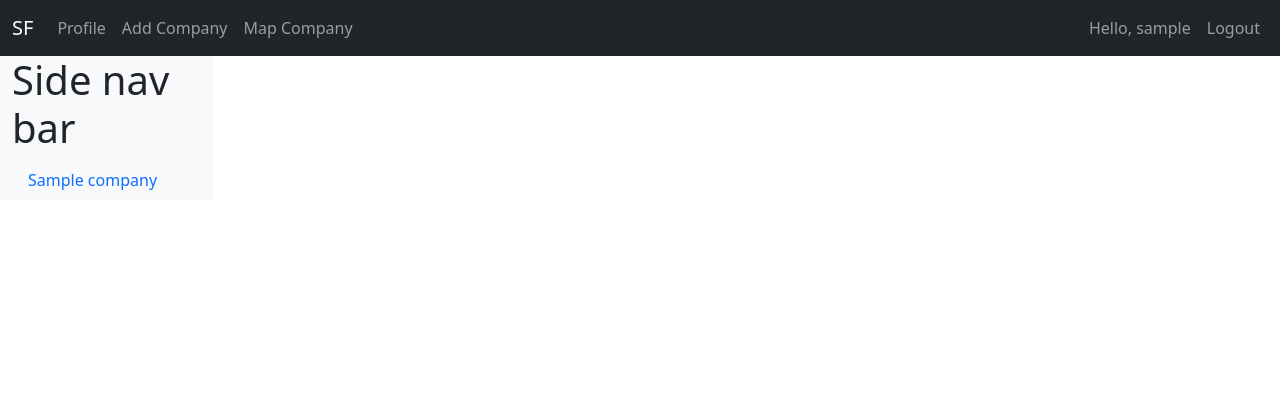
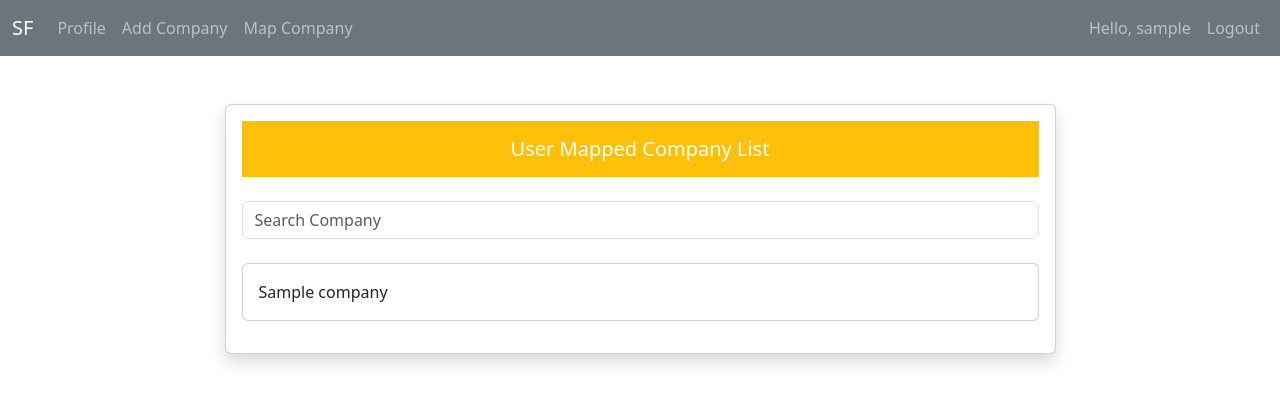
Before and after one commit to edwincamirtharaj/sfcy, a Django app: page /accounts/profile/ in a window 1280 px wide. Shown: the top 404 px of the page. Run offline with Django 5.2, Linux system fonts and the light colour scheme; a user stored in the database is signed in; tables that the repository leaves empty hold one stand-in row (values such as "Sample post").

Commit message:
Profile Completed

```diff
--- a/sfproject/company/templates/company/user_mapping.html
+++ b/sfproject/company/templates/company/user_mapping.html
@@ -36,7 +36,7 @@
 
 
             <div class="form-group mb-4">
-                <input type="text" class = "form-control" name="pan_number" placeholder="PAN Number" autocomplete="pan_number" spellcheck="false" data-ms-editor="true" maxlength="10" required="" id="id_pan_number">
+                <input type="text" class = "form-control" name="pan_number" placeholder="Company PAN Number" autocomplete="pan_number" spellcheck="false" data-ms-editor="true" maxlength="10" required="" id="id_pan_number">
             </div>
 
 
--- a/sfproject/templates/account/profile.html
+++ b/sfproject/templates/account/profile.html
@@ -2,7 +2,7 @@
 
 {% block content %}
 {% if company_names %}
-    <nav class="navbar navbar-expand-lg navbar-dark bg-dark">
+<nav class="navbar navbar-expand-lg navbar-dark bg-secondary">
   <div class="container-fluid">
     <a class="navbar-brand" href="#">SF</a>
     <button class="navbar-toggler" type="button" data-bs-toggle="collapse" data-bs-target="#navbarNav"
@@ -32,29 +32,29 @@
     </div>
   </div>
 </nav>
-
-    <div class="container-fluid">
-      <div class="row">
-        <nav id="sidebar" class="col-md-3 col-lg-2 d-md-block bg-light sidebar">
-          <div class="position-sticky">
-            <ul class="nav flex-column">
-              <H1>Side nav bar</H1>
+<div class="container mt-5">
+  <div class="row justify-content-center">
+    <div class="col-md-9">
+      <div class="card shadow">
+        <div class="card-body">
+          <h5 class="card-title bg-warning p-3 text-white text-center mb-4">User Mapped Company List</h5>
+          <input id="companySearchInput" class="form-control mb-4 me-2" type="search" placeholder="Search Company" aria-label="Search">
           {% for company_name in company_names %}
-                <li class="nav-item">
-                  <a class="nav-link" href="" target="_blank">
+              <a href="" target="_blank" style="text-decoration: none;" class=" text-secondary">
+                <div class="card mb-3" data-company="{{ company_name }}">
+                  <div class="card-body">
                     {{ company_name }}
-                  </a>
-                </li>
-              {% endfor %}
-            </ul>
-          </div>
-        </nav>
-
-        <main class="col-md-9 ms-sm-auto col-lg-10 px-md-4">
-          {% block main_content %}{% endblock %}
-        </main>
                   </div>
                 </div>
+              </a>
+
+        {% endfor %}
+        </div>
+      </div>
+    </div>
+  </div>
+</div>
+
 {% else %}
     <div class="container mt-5">
       <div class="row justify-content-center">
@@ -77,4 +77,25 @@
       </div>
     </div>
   {% endif %}
+  <script src="https://code.jquery.com/jquery-3.6.4.min.js"></script>
+  <script>
+    $(document).ready(function () {
+      $('#companySearchInput').on('input', function () {
+        updateCompanyVisibility();
+      });
+
+      function updateCompanyVisibility() {
+        let searchTerm = $('#companySearchInput').val().toLowerCase();
+
+        $('.card[data-company]').each(function () {
+          let company = $(this).data('company').toLowerCase();
+          if (company.includes(searchTerm) || searchTerm === '') {
+            $(this).show();
+          } else {
+            $(this).hide();
+          }
+        });
+      }
+    });
+  </script>
 {% endblock %}
```
Lines whose indentation alone changed are shown as unchanged.
